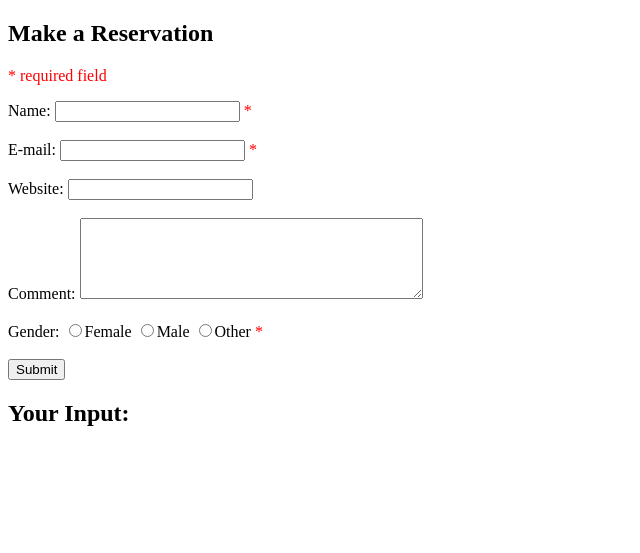
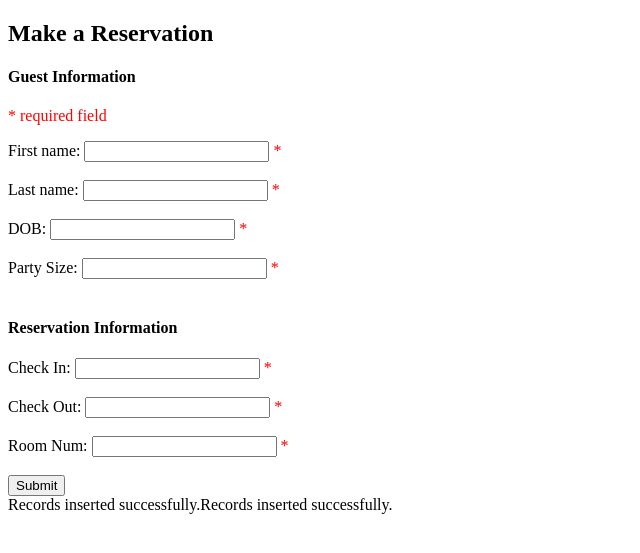
Before and after one commit to rlh2ph/HooTel, a PHP site: page /reservation.php in a window 1280 px wide. Shown: the top 553 px of the page, without its empty margins (0-640 px from the left). Run offline with PHP 8.4, Linux system fonts and the light colour scheme; data that the repository does not hold is empty.

Commit message:
guests and reservations created

```diff
--- a/reservation.php
+++ b/reservation.php
@@ -9,69 +9,76 @@
 
 <?php
   $mysqli = new mysqli("mysql.cs.virginia.edu", "am7eu", "u9KzwMUi", "am7eu_dbproject");
-  $result = $mysqli->query("SELECT * FROM guest WHERE last_name = 'Floryan'");
-  while ($row = mysqli_fetch_assoc($result)) {
-    echo "Guest ID: ";
-    echo $row['guest_id'];
-    echo "<br>";
-    echo "Last Name: ";
-    echo $row['last_name'];
-    echo "<br>";
-    echo "First Name: ";
-    echo $row['first_name'];
-    echo "<br>";
-    echo "DOB: ";
-    echo $row['DOB'];
-    echo "<br>";
-  }
 ?>
 
 <?php
 // define variables and set to empty values
-$nameErr = $emailErr = $genderErr = $websiteErr = "";
-$name = $email = $gender = $comment = $website = "";
+$firstnameErr = $lastnameErr = $dobErr = $partysizeErr = $checkinErr = $checkoutErr = $roomnumErr = "";
+$firstname = $lastname = $dob = $partysize = $checkin = $checkout = $roomnum = "";
 
 if ($_SERVER["REQUEST_METHOD"] == "POST") {
-  if (empty($_POST["name"])) {
-    $nameErr = "Name is required";
+  if (empty($_POST["firstname"])) {
+    $firstnameErr = "First name is required";
   } else {
-    $name = test_input($_POST["name"]);
+    $firstname = test_input($_POST["firstname"]);
     // check if name only contains letters and whitespace
-    if (!preg_match("/^[a-zA-Z ]*$/",$name)) {
-      $nameErr = "Only letters and white space allowed";
+    if (!preg_match("/^[a-zA-Z ]*$/",$firstname)) {
+      $firstnameErr = "Only letters and white space allowed";
     }
   }
-
-  if (empty($_POST["email"])) {
-    $emailErr = "Email is required";
+  if (empty($_POST["lastname"])) {
+    $lastnameErr = "Last name is required";
   } else {
-    $email = test_input($_POST["email"]);
-    // check if e-mail address is well-formed
-    if (!filter_var($email, FILTER_VALIDATE_EMAIL)) {
-      $emailErr = "Invalid email format";
+    $lastname = test_input($_POST["lastname"]);
+    // check if name only contains letters and whitespace
+    if (!preg_match("/^[a-zA-Z ]*$/",$lastname)) {
+      $lastnameErr = "Only letters and white space allowed";
     }
   }
-
-  if (empty($_POST["website"])) {
-    $website = "";
+  if (empty($_POST["dob"])) {
+    $dobErr = "Date of Birth is required";
   } else {
-    $website = test_input($_POST["website"]);
-    // check if URL address syntax is valid (this regular expression also allows dashes in the URL)
-    if (!preg_match("/\b(?:(?:https?|ftp):\/\/|www\.)[-a-z0-9+&@#\/%?=~_|!:,.;]*[-a-z0-9+&@#\/%=~_|]/i",$website)) {
-      $websiteErr = "Invalid URL";
+    $dob = test_input($_POST["dob"]);
+    // check if name only contains letters and whitespace
+    if (!preg_match("/^([0-9]{4})([-])([0-9]{2})([-])([0-9]{2})$/",$dob)) {
+      $dobErr = "DOB must be in the format of yyyy-mm-dd";
     }
   }
-
-  if (empty($_POST["comment"])) {
-    $comment = "";
+  if (empty($_POST["partysize"])) {
+    $partysizeErr = "Party size is required";
   } else {
-    $comment = test_input($_POST["comment"]);
+    $partysize = test_input($_POST["partysize"]);
+    // check if name only contains letters and whitespace
+    if (!preg_match("/^[0-9]*$/",$partysize)) {
+      $partysizeErr = "Party size must be a number";
+    }
   }
-
-  if (empty($_POST["gender"])) {
-    $genderErr = "Gender is required";
+  if (empty($_POST["checkin"])) {
+    $checkinErr = "Check in date is required";
   } else {
-    $gender = test_input($_POST["gender"]);
+    $checkin = test_input($_POST["checkin"]);
+    // check if name only contains letters and whitespace
+    if (!preg_match("/^([0-9]{4})([-])([0-9]{2})([-])([0-9]{2})$/",$checkin)) {
+      $checkinErr = "Check in date must be in the format of yyyy-mm-dd";
+    }
+  }
+  if (empty($_POST["checkout"])) {
+    $checkoutErr = "Check out date is required";
+  } else {
+    $checkout = test_input($_POST["checkout"]);
+    // check if name only contains letters and whitespace
+    if (!preg_match("/^([0-9]{4})([-])([0-9]{2})([-])([0-9]{2})$/",$checkout)) {
+      $checkoutErr = "Check out date must be in the format of yyyy-mm-dd";
+    }
+  }
+  if (empty($_POST["roomnum"])) {
+    $roomnumErr = "Room number is required";
+  } else {
+    $roomnum = test_input($_POST["roomnum"]);
+    // check if name only contains letters and whitespace
+    if (!preg_match("/^[0-9]*$/",$roomnum)) {
+      $roomnumErr = "Room number must be a number";
+    }
   }
 }
 
@@ -84,39 +91,89 @@ function test_input($data) {
 ?>
 
 <h2>Make a Reservation</h2>
+<h4>Guest Information</h4>
 <p><span class="error">* required field</span></p>
 <form method="post" action="<?php echo htmlspecialchars($_SERVER["PHP_SELF"]);?>">
-  Name: <input type="text" name="name" value="<?php echo $name;?>">
-  <span class="error">* <?php echo $nameErr;?></span>
+  First name: <input type="text" name="firstname" value="<?php echo $firstname;?>">
+  <span class="error">* <?php echo $firstnameErr;?></span>
   <br><br>
-  E-mail: <input type="text" name="email" value="<?php echo $email;?>">
-  <span class="error">* <?php echo $emailErr;?></span>
+  Last name: <input type="text" name="lastname" value="<?php echo $lastname;?>">
+  <span class="error">* <?php echo $lastnameErr;?></span>
   <br><br>
-  Website: <input type="text" name="website" value="<?php echo $website;?>">
-  <span class="error"><?php echo $websiteErr;?></span>
+  DOB: <input type="text" name="dob" value="<?php echo $dob;?>">
+  <span class="error">* <?php echo $dobErr;?></span>
   <br><br>
-  Comment: <textarea name="comment" rows="5" cols="40"><?php echo $comment;?></textarea>
+  Party Size: <input type="text" name="partysize" value="<?php echo $partysize;?>">
+  <span class="error">* <?php echo $partysizeErr;?></span>
   <br><br>
-  Gender:
-  <input type="radio" name="gender" <?php if (isset($gender) && $gender=="female") echo "checked";?> value="female">Female
-  <input type="radio" name="gender" <?php if (isset($gender) && $gender=="male") echo "checked";?> value="male">Male
-  <input type="radio" name="gender" <?php if (isset($gender) && $gender=="other") echo "checked";?> value="other">Other
-  <span class="error">* <?php echo $genderErr;?></span>
+  <h4>Reservation Information</h4>
+  Check In: <input type="text" name="checkin" value="<?php echo $checkin;?>">
+  <span class="error">* <?php echo $checkinErr;?></span>
+  <br><br>
+  Check Out: <input type="text" name="checkout" value="<?php echo $checkout;?>">
+  <span class="error">* <?php echo $checkoutErr;?></span>
+  <br><br>
+  Room Num: <input type="text" name="roomnum" value="<?php echo $roomnum;?>">
+  <span class="error">* <?php echo $roomnumErr;?></span>
   <br><br>
   <input type="submit" name="submit" value="Submit">
 </form>
 
 <?php
-echo "<h2>Your Input:</h2>";
-echo $name;
-echo "<br>";
-echo $email;
-echo "<br>";
-echo $website;
-echo "<br>";
-echo $comment;
-echo "<br>";
-echo $gender;
+// echo "<h2>Your Input:</h2>";
+// echo $firstname;
+// echo "<br>";
+// echo $lastname;
+// echo "<br>";
+// echo $dob;
+// echo "<br>";
+// echo $partysize;
+// echo "<br>";
+// echo $checkin;
+// echo "<br>";
+// echo $checkout;
+// echo "<br>";
+// echo $roomnum;
+// echo "<br>";
+// echo "<br>";
+
+$first = (string)$firstname;
+$guest = "INSERT INTO guest (first_name, last_name, DOB, party_size) VALUES ('$firstname', '$lastname', '$dob', '$partysize')";
+// $reservation = "INSERT INTO reserve (first_name, last_name, email) VALUES ('Peter', 'Parker', 'peterparker@mail.com')";
+if(mysqli_query($mysqli, $guest)){
+    echo "Records inserted successfully.";
+} else{
+    echo "ERROR: Could not able to execute $guest. " . mysqli_error($mysqli);
+}
+$guest_id = mysqli_fetch_assoc($mysqli->query("SELECT guest_id FROM guest WHERE first_name = '$firstname' and last_name = '$lastname' and DOB = '$dob'"));
+$id = $guest_id['guest_id'];
+$reservation = "INSERT INTO reserve (check_in, check_out, room_num, guest_id) VALUES ('$checkin', '$checkout', '$roomnum', '$id')";
+
+if(mysqli_query($mysqli, $reservation)){
+    echo "Records inserted successfully.";
+} else{
+    echo "ERROR: Could not able to execute $reservation. " . mysqli_error($mysqli);
+}
+
+
+
+
+// $result = $mysqli->query("SELECT * FROM guest WHERE first_name = 'Mark'");
+//
+// while ($row = mysqli_fetch_assoc($result)) {
+//   echo "Guest ID: ";
+//   echo $row['guest_id'];
+//   echo "<br>";
+//   echo "Last Name: ";
+//   echo $row['last_name'];
+//   echo "<br>";
+//   echo "First Name: ";
+//   echo $row['first_name'];
+//   echo "<br>";
+//   echo "DOB: ";
+//   echo $row['DOB'];
+//   echo "<br>";
+// }
 ?>
 
 </body>
```
